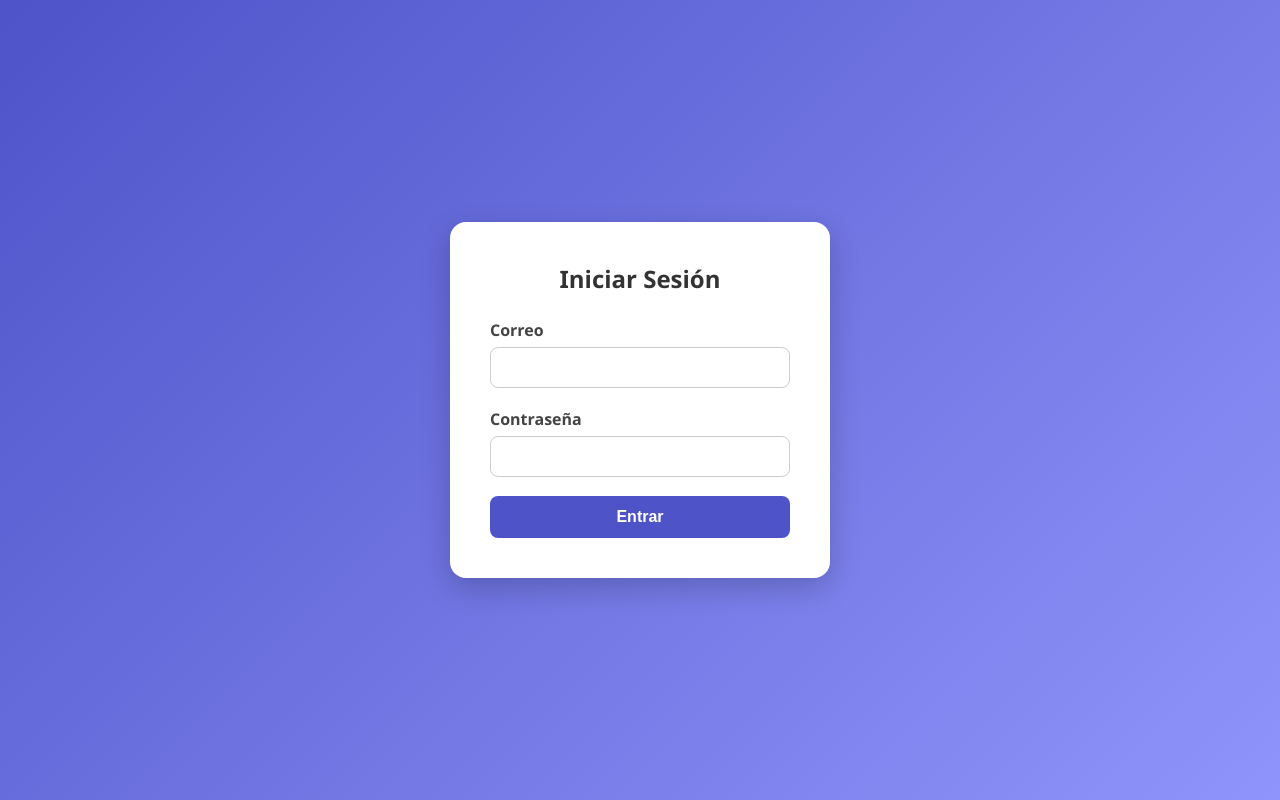
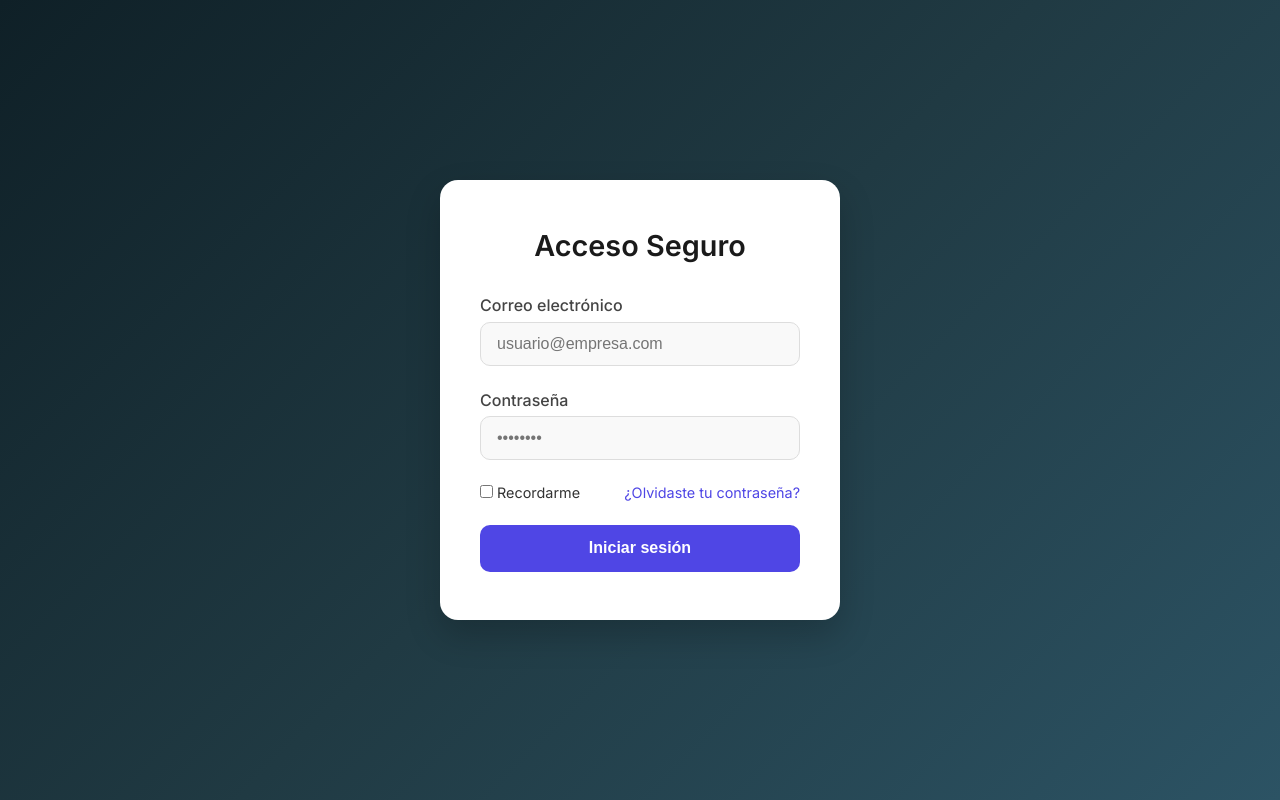
Before and after one commit to DevEmontes/PruebaW, a plain HTML site: page index.html in a window 1280 px wide. Drawn offline with Linux system fonts and the light colour scheme.

Commit message:
Refactor login form for improved accessibility and user experience; update styles and error messages

```diff
--- a/index.html
+++ b/index.html
@@ -3,25 +3,35 @@
 <head>
   <meta charset="UTF-8" />
   <meta name="viewport" content="width=device-width, initial-scale=1.0" />
-  <title>Login Moderno</title>
+  <title>Login Profesional</title>
+  <link rel="preconnect" href="https://fonts.googleapis.com">
+  <link href="https://fonts.googleapis.com/css2?family=Inter:wght@400;500;600&display=swap" rel="stylesheet">
   <link rel="stylesheet" href="styles.css" />
 </head>
 <body>
-  <div class="login-container">
-    <form class="login-form" id="loginForm">
-      <h2>Iniciar Sesión</h2>
+  <div class="wrapper">
+    <form class="form" id="loginForm">
+      <h1 class="form-title">Acceso Seguro</h1>
 
-      <div class="input-group">
-        <label for="email">Correo</label>
-        <input type="email" id="email" name="email" required />
+      <div class="form-group">
+        <label for="email">Correo electrónico</label>
+        <input type="email" id="email" placeholder="usuario@empresa.com" required />
       </div>
 
-      <div class="input-group">
+      <div class="form-group">
         <label for="password">Contraseña</label>
-        <input type="password" id="password" name="password" required />
+        <input type="password" id="password" placeholder="••••••••" required />
       </div>
 
-      <button type="submit">Entrar</button>
+      <div class="form-options">
+        <label>
+          <input type="checkbox" id="remember" />
+          Recordarme
+        </label>
+        <a href="#">¿Olvidaste tu contraseña?</a>
+      </div>
+
+      <button type="submit">Iniciar sesión</button>
       <p class="error-message" id="errorMessage"></p>
     </form>
   </div>
--- a/script.js
+++ b/script.js
@@ -6,17 +6,18 @@ document.getElementById("loginForm").addEventListener("submit", function (e) {
   const errorMessage = document.getElementById("errorMessage");
 
   if (!email || !password) {
-    errorMessage.textContent = "Todos los campos son obligatorios.";
+    errorMessage.textContent = "Por favor, completa todos los campos.";
     errorMessage.style.display = "block";
     return;
   }
 
-  // Simular autenticación (aquí va tu lógica real)
-  if (email === "admin@demo.com" && password === "123456") {
-    alert("Inicio de sesión exitoso");
-    // Redireccionar o continuar
+  // Simulación de autenticación
+  if (email === "admin@empresa.com" && password === "123456") {
+    errorMessage.style.display = "none";
+    alert("Inicio de sesión exitoso ✔️");
+    // window.location.href = "/dashboard";
   } else {
-    errorMessage.textContent = "Credenciales incorrectas.";
+    errorMessage.textContent = "Correo o contraseña incorrectos.";
     errorMessage.style.display = "block";
   }
 });
--- a/styles.css
+++ b/styles.css
@@ -1,77 +1,103 @@
+/* Tipografía limpia y moderna */
 * {
+  box-sizing: border-box;
   margin: 0;
   padding: 0;
-  box-sizing: border-box;
 }
 
 body {
-  font-family: 'Segoe UI', Tahoma, Geneva, Verdana, sans-serif;
-  background: linear-gradient(135deg, #4e54c8, #8f94fb);
+  font-family: 'Inter', sans-serif;
+  background: linear-gradient(135deg, #0f2027, #203a43, #2c5364);
   height: 100vh;
   display: flex;
+  align-items: center;
   justify-content: center;
-  align-items: center;
-}
-
-.login-container {
-  background-color: #ffffff;
-  padding: 2.5rem;
-  border-radius: 16px;
-  box-shadow: 0 10px 30px rgba(0, 0, 0, 0.2);
-  width: 100%;
-  max-width: 380px;
-}
-
-.login-form h2 {
-  text-align: center;
-  margin-bottom: 1.5rem;
   color: #333;
 }
 
-.input-group {
-  margin-bottom: 1.2rem;
+.wrapper {
+  background-color: #fff;
+  padding: 3rem 2.5rem;
+  border-radius: 18px;
+  width: 100%;
+  max-width: 400px;
+  box-shadow: 0 15px 35px rgba(0, 0, 0, 0.2);
+  transition: all 0.3s ease;
 }
 
-.input-group label {
+.form-title {
+  text-align: center;
+  font-weight: 600;
+  font-size: 1.8rem;
+  color: #1a1a1a;
+  margin-bottom: 2rem;
+}
+
+.form-group {
+  margin-bottom: 1.5rem;
+}
+
+.form-group label {
+  font-weight: 500;
+  margin-bottom: 0.4rem;
   display: block;
-  font-weight: bold;
-  margin-bottom: 0.4rem;
   color: #444;
 }
 
-.input-group input {
+.form-group input {
   width: 100%;
-  padding: 0.75rem;
-  border: 1px solid #ccc;
-  border-radius: 8px;
-  transition: border-color 0.3s;
+  padding: 0.75rem 1rem;
+  border: 1px solid #ddd;
+  border-radius: 10px;
+  font-size: 1rem;
+  background-color: #f9f9f9;
+  transition: border 0.3s ease;
 }
 
-.input-group input:focus {
-  border-color: #4e54c8;
+.form-group input:focus {
+  border-color: #4f46e5;
   outline: none;
+  background-color: #fff;
+}
+
+.form-options {
+  display: flex;
+  justify-content: space-between;
+  align-items: center;
+  font-size: 0.9rem;
+  margin-bottom: 1.5rem;
+}
+
+.form-options a {
+  color: #4f46e5;
+  text-decoration: none;
+}
+
+.form-options a:hover {
+  text-decoration: underline;
 }
 
 button {
   width: 100%;
-  padding: 0.75rem;
-  background-color: #4e54c8;
-  color: #fff;
+  padding: 0.9rem;
+  background-color: #4f46e5;
+  color: white;
+  font-weight: 600;
+  border: none;
+  border-radius: 10px;
   font-size: 1rem;
-  font-weight: bold;
-  border: none;
-  border-radius: 8px;
   cursor: pointer;
-  transition: background-color 0.3s;
+  transition: background-color 0.3s ease;
 }
 
 button:hover {
-  background-color: #3b40a4;
+  background-color: #4338ca;
 }
 
 .error-message {
-  color: red;
-  margin-top: 0.8rem;
+  margin-top: 1rem;
+  color: #d32f2f;
   text-align: center;
   display: none;
+  font-size: 0.95rem;
 }
```
